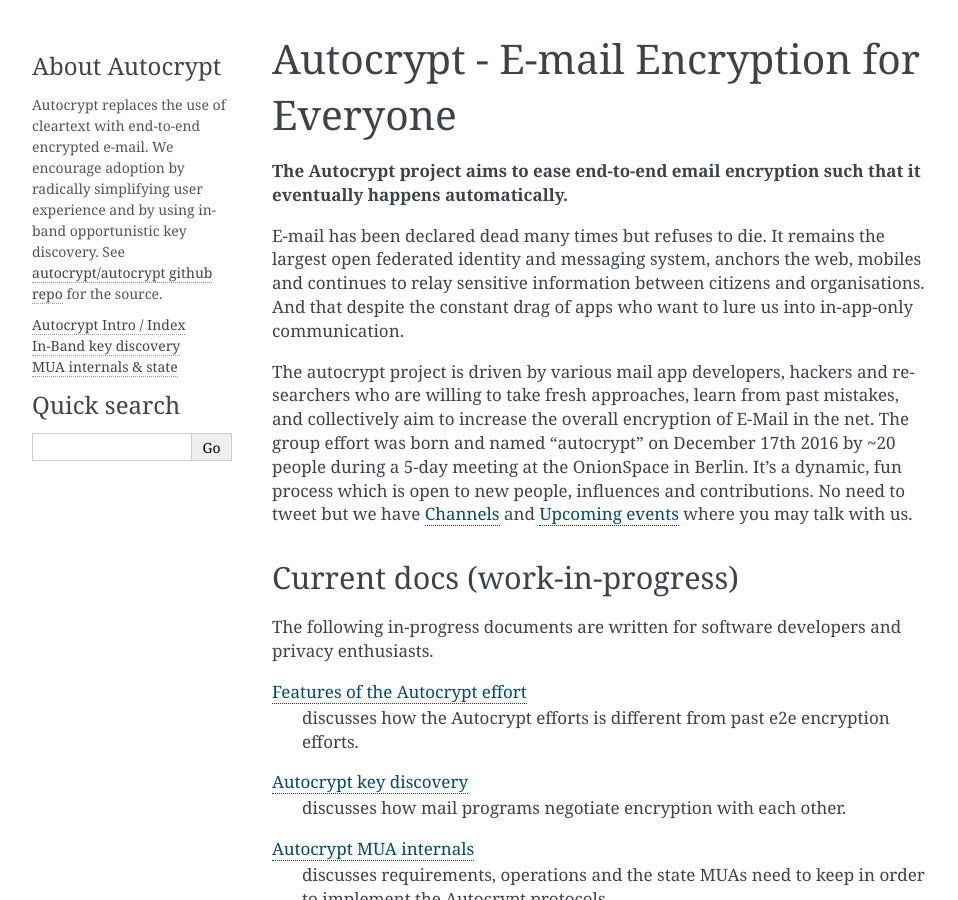
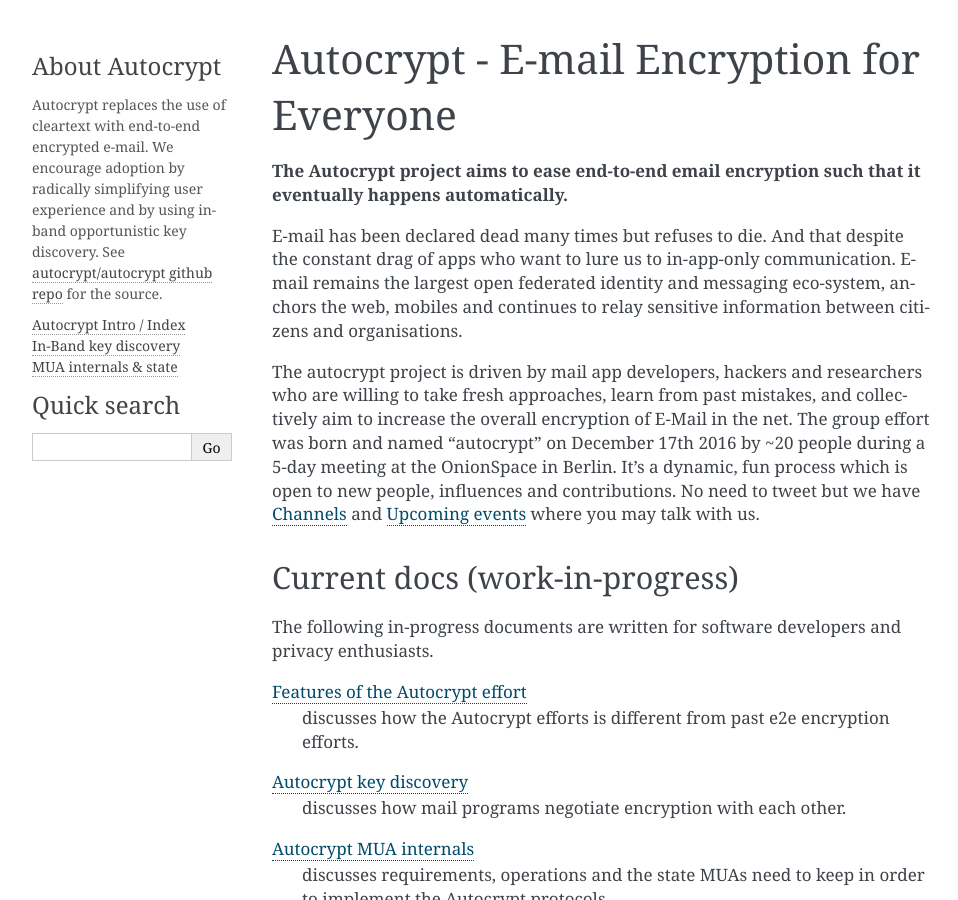
Before and after one commit to autocrypt/autocrypt, a Sphinx documentation site: the page built from doc/index.rst, in a window 1280 px wide and 900 px high. Shown: the whole window, without its empty margins (148-1106 px from the left). Built offline with Sphinx 7.4.7, drawn with Linux system fonts in a browser that asks for light colours; pages that are not in the unit, such as notebooks, are missing from menus.

Commit message:
sligh rewording of first para. done for now

```diff
--- a/doc/index.rst
+++ b/doc/index.rst
@@ -4,13 +4,13 @@
 **The Autocrypt project aims to ease end-to-end email encryption
 such that it eventually happens automatically.**
 
-E-mail has been declared dead many times but refuses to die. It remains
-the largest open federated identity and messaging system, anchors the
-web, mobiles and continues to relay sensitive information between
-citizens and organisations. And that despite the constant drag of
-apps who want to lure us into in-app-only communication.
+E-mail has been declared dead many times but refuses to die.  And that
+despite the constant drag of apps who want to lure us to
+in-app-only communication.  E-mail remains the largest open federated
+identity and messaging eco-system, anchors the web, mobiles and continues
+to relay sensitive information between citizens and organisations.
 
-The autocrypt project is driven by various mail app developers, hackers
+The autocrypt project is driven by mail app developers, hackers
 and researchers who are willing to take fresh approaches, learn from
 past mistakes, and collectively aim to increase the overall encryption
 of E-Mail in the net.  The group effort was born and named "autocrypt"
```
